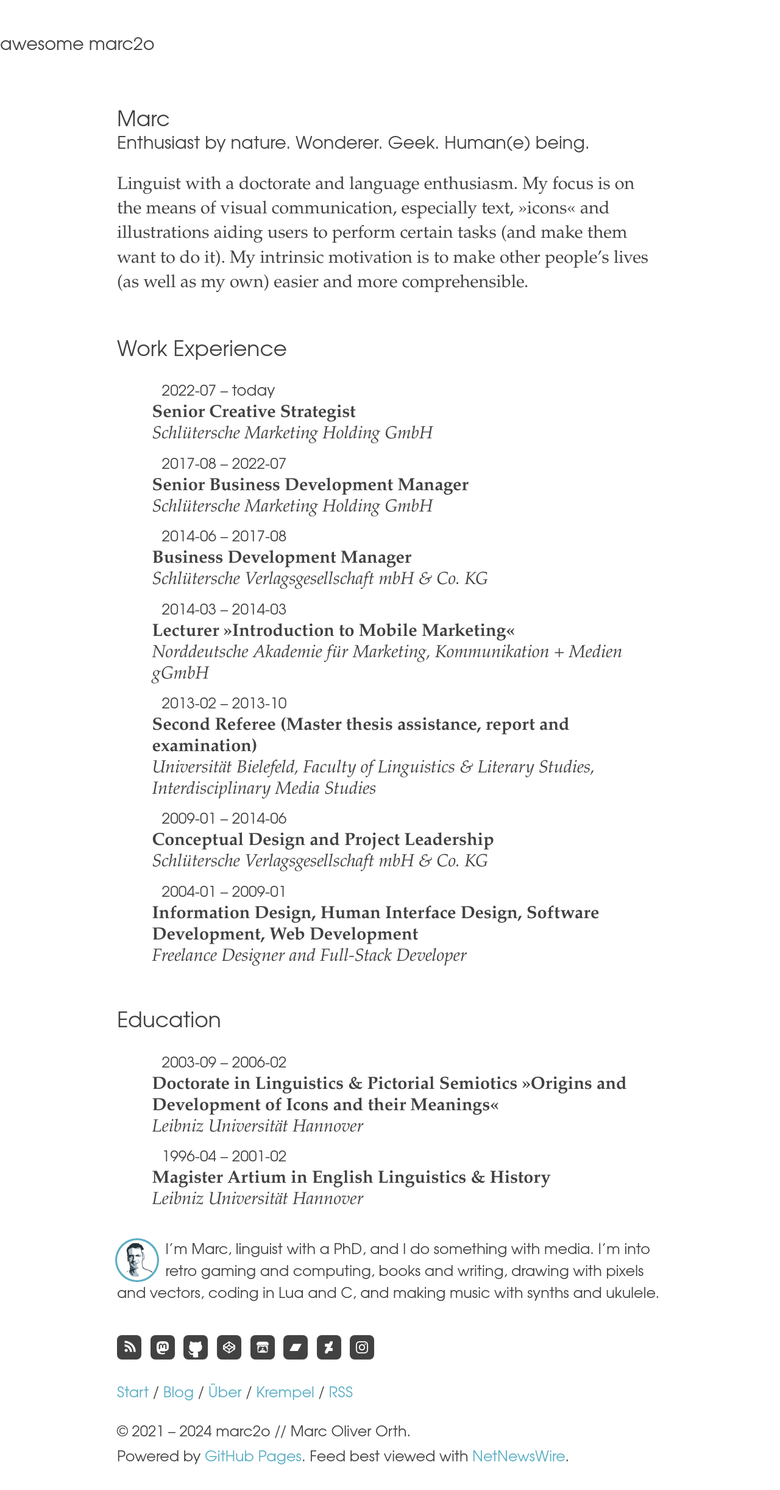
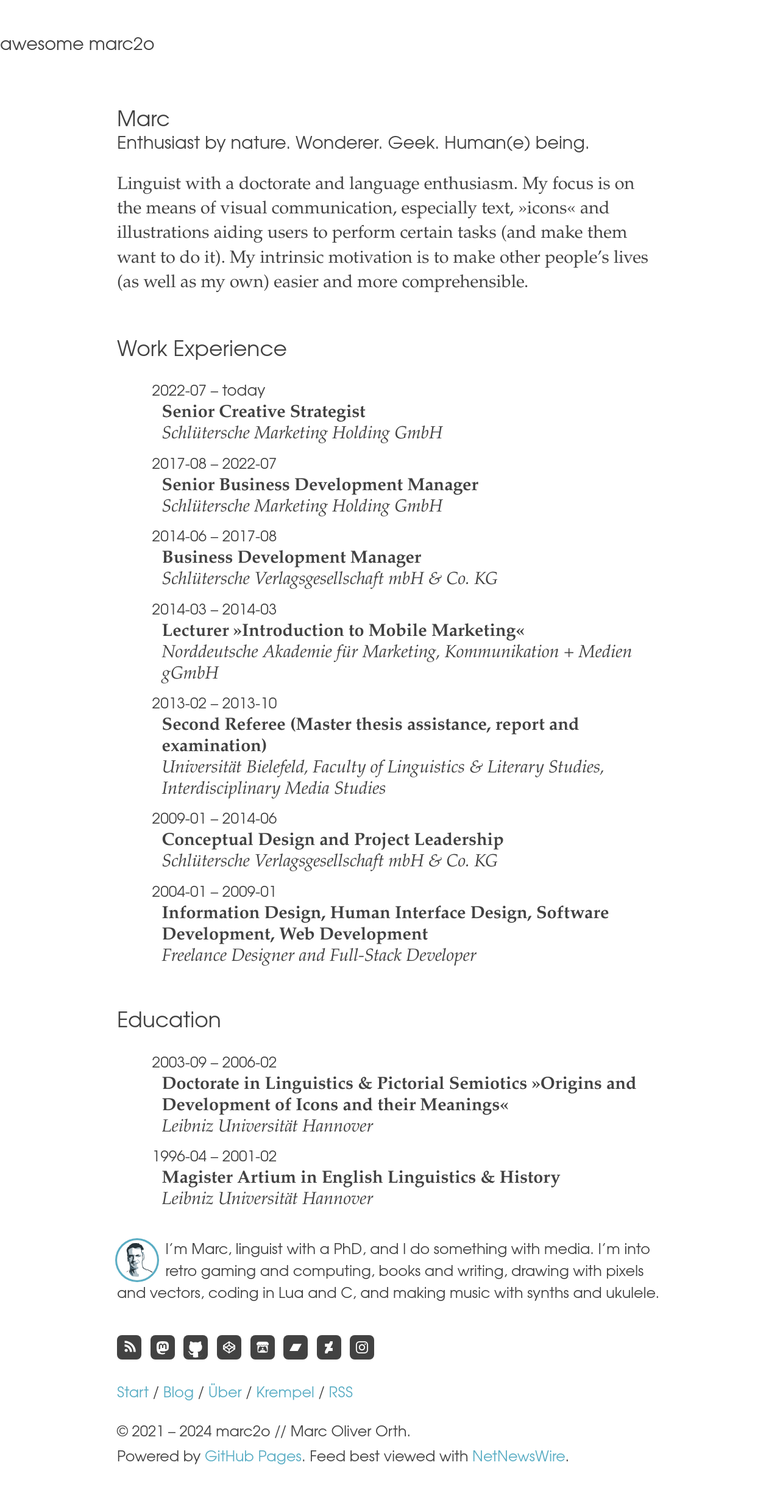
Before and after one commit to marc2o/marc2o.github.io, a Jekyll site: the page built from cv-en.md, in a window 1280 px wide. Shown: the whole page at 61% size. Built offline with Jekyll 4.4.1, drawn with Linux system fonts in a browser that asks for light colours.

Commit message:
Update cv.css

```diff
--- a/assets/css/cv.css
+++ b/assets/css/cv.css
@@ -143,11 +143,14 @@ article ul.position {
 	padding-left: 0;
 }
 
+article ul.position li {
+	padding-left: 1rem;
+	text-indent: -1rem;
+}
+
 article ul.position li span {
 	font-family: var(--spot-font, sans-serif);
 	font-size: 85%;
-	padding-left: 1rem;
-	text-indent: -1rem;
 }
 
 sup {
```
